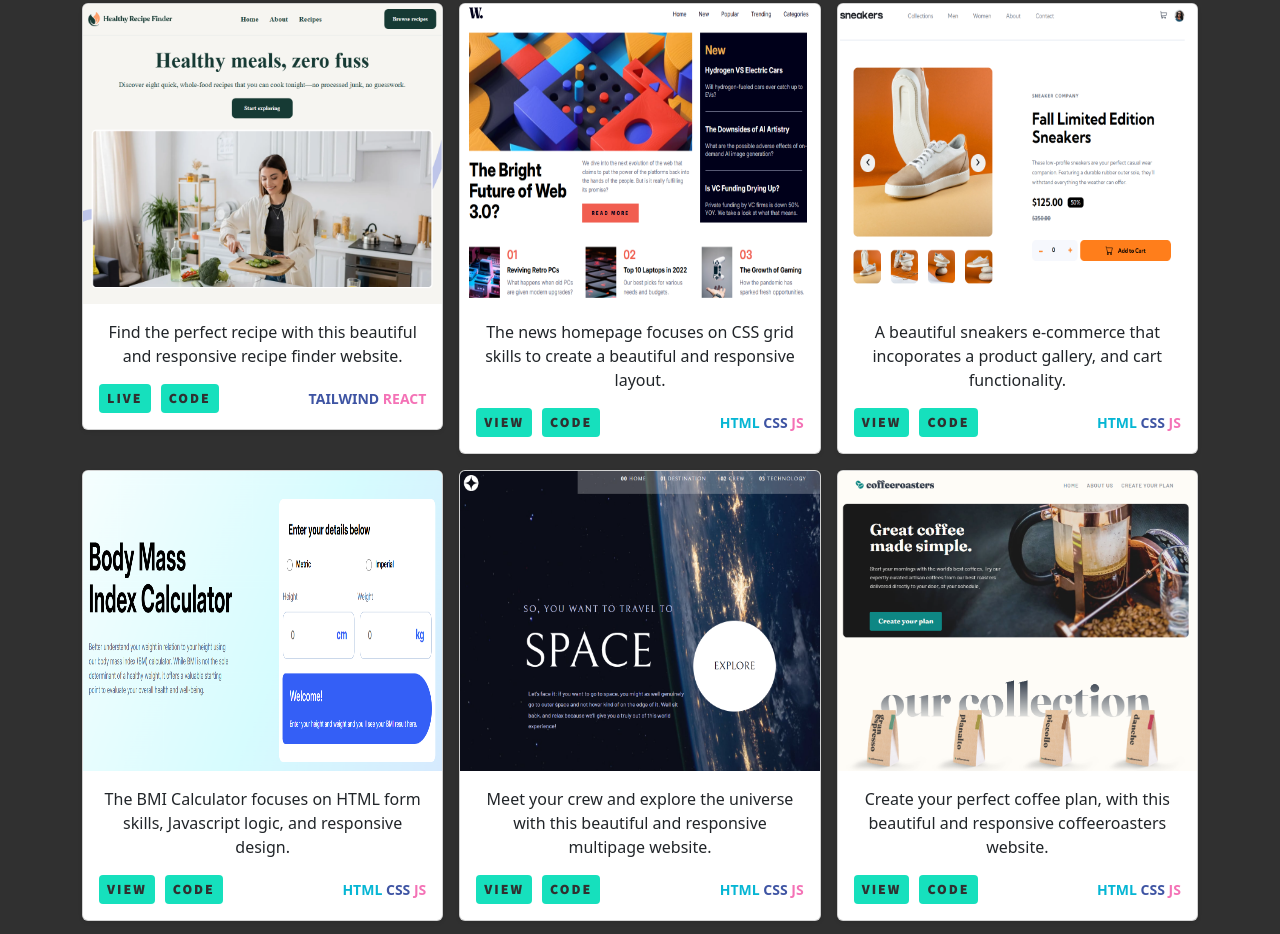
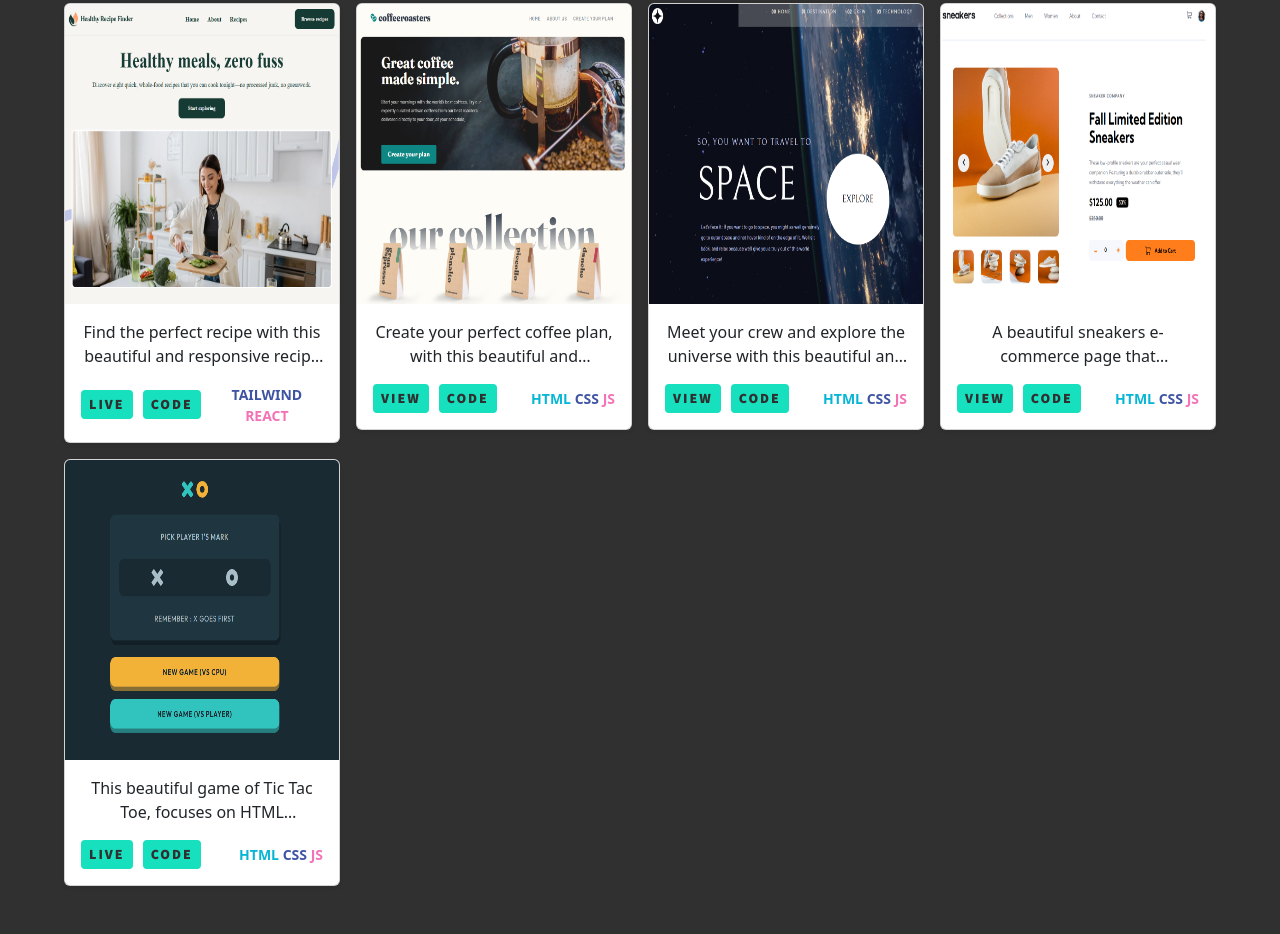
Before and after one commit to joeleg96/2025-web-dev-portfolio, a plain HTML site: page index.html in a window 1280 px wide. Shown: the part 1529-2463 px from the top of the page. Drawn offline with nearby package versions, Linux system fonts and the light colour scheme.

Commit message:
improved project grid

```diff
--- a/css/style.css
+++ b/css/style.css
@@ -463,9 +463,16 @@ header {
 /* Portfolio */
 
 .card-container {
-    min-width: 300px;
+    width: 435px;
     margin-left: auto;
     margin-right: auto;
+}
+
+.line-clamp-2 {
+  display: -webkit-box;
+  -webkit-line-clamp: 2; /* number of lines */
+  -webkit-box-orient: vertical;
+  overflow: hidden;
 }
 
 @media screen and (min-width: 768px) {
--- a/index.html
+++ b/index.html
@@ -80,14 +80,16 @@
     <div class="album py-5">
     <div class="container">
 
-      <div class="row row-cols-1 row-cols-sm-2 row-cols-md-3 g-3">
 
+    </div>
+
+    <div class="row row-cols-1 row-cols-md-2 row-cols-lg-3 row-cols-xl-4 g-3">
       <!-- Portfolio Item 01 -->
-        <div class="col card-container">
+      <div class="col">
          <div class="card shadow-sm">
             <img class="bd-placeholder-img card-img-top" src="./images/recipe-finder-screenshot.PNG" height="300">
             <div class="card-body">
-              <p class="card-text">Find the perfect recipe with this beautiful and responsive recipe finder website.</p>
+              <p class="card-text line-clamp-2">Find the perfect recipe with this beautiful and responsive recipe finder website.</p>
                <div class="d-flex justify-content-between align-items-center">
                  <div class="btn-group">
                   <a href="https://joeleg96.github.io/recipe-finder/" target="_blank"><button id="btn" type="button" class="btn btn-sm btn-outline-secondary">Live</button></a>
@@ -100,15 +102,15 @@
         </div>
 
         <!-- Portfolio Item 02 -->
-        <div class="col card-container">
+        <div class="col">
          <div class="card shadow-sm">
-            <img class="bd-placeholder-img card-img-top" src="./images/news-landing-page-screenshot.PNG" height="300">
+            <img class="bd-placeholder-img card-img-top" src="./images/coffee-roasters-screenshot.PNG" height="300">
             <div class="card-body">
-              <p class="card-text">The news homepage focuses on CSS grid skills to create a beautiful and responsive layout.</p>
+              <p class="card-text line-clamp-2">Create your perfect coffee plan, with this beautiful and responsive coffeeroasters website.</p>
                <div class="d-flex justify-content-between align-items-center">
                  <div class="btn-group">
-                  <a href="https://joeleg96.github.io/news-homepage-main/" target="_blank"><button id="btn" type="button" class="btn btn-sm btn-outline-secondary">View</button></a>
-                  <a href="https://github.com/joeleg96/news-homepage-main" target="_blank"><button id="btn" type="button" class="btn btn-sm btn-outline-secondary">Code</button></a>
+                  <a href="https://joeleg96.github.io/coffeeroasters-site/index.html" target="_blank"><button id="btn" type="button" class="btn btn-sm btn-outline-secondary">View</button></a>
+                  <a href="https://github.com/joeleg96/coffeeroasters-site" target="_blank"><button id="btn" type="button" class="btn btn-sm btn-outline-secondary">Code</button></a>
                 </div>
                 <small class="text-body-secondary"><span class="html-span">HTML</span><span class="css-span"> CSS</span><span class="js-span"> JS</span></small>
               </div>
@@ -117,11 +119,28 @@
         </div>
 
         <!-- Portfolio Item 03 -->
-        <div class="col card-container">
+        <div class="col">
+         <div class="card shadow-sm">
+            <img class="bd-placeholder-img card-img-top" src="./images/space-tourism-screenshot.PNG" height="300">
+            <div class="card-body">
+              <p class="card-text line-clamp-2">Meet your crew and explore the universe with this beautiful and responsive multipage website.</p>
+               <div class="d-flex justify-content-between align-items-center">
+                 <div class="btn-group">
+                  <a href="https://joeleg96.github.io/space-tourism-website/" target="_blank"><button id="btn" type="button" class="btn btn-sm btn-outline-secondary">View</button></a>
+                  <a href="https://github.com/joeleg96/space-tourism-website" target="_blank"><button id="btn" type="button" class="btn btn-sm btn-outline-secondary">Code</button></a>
+                </div>
+                <small class="text-body-secondary"><span class="html-span">HTML</span><span class="css-span"> CSS</span><span class="js-span"> JS</span></small>
+              </div>
+            </div>
+          </div>
+        </div>
+
+        <!-- Portfolio Item 04 -->
+        <div class="col">
          <div class="card shadow-sm">
             <img class="bd-placeholder-img card-img-top" src="./images/sneakers-e-commerce-screenshot.PNG" height="300">
             <div class="card-body">
-              <p class="card-text">A beautiful sneakers e-commerce that incoporates a product gallery, and cart functionality.</p>
+              <p class="card-text line-clamp-2">A beautiful sneakers e-commerce page that incoporates a product gallery, and cart functionality.</p>
                <div class="d-flex justify-content-between align-items-center">
                  <div class="btn-group">
                   <a href="https://joeleg96.github.io/ecommerce-product-page-main/" target="_blank"><button id="btn" type="button" class="btn btn-sm btn-outline-secondary">View</button></a>
@@ -133,63 +152,12 @@
           </div>
         </div>
 
-        <!-- Portfolio Item 04 -->
-        <div class="col card-container">
-          <div class="card shadow-sm">
-            <img class="bd-placeholder-img card-img-top" src="./images/bmi-screenshot.PNG" height="300">
-            <div class="card-body">
-              <p class="card-text">The BMI Calculator focuses on HTML form skills, Javascript logic, and responsive design.</p>
-              <div class="d-flex justify-content-between align-items-center">
-                <div class="btn-group">
-                  <a href="https://joeleg96.github.io/bmi-calculator/" target="_blank"><button id="btn" type="button" class="btn btn-sm btn-outline-secondary">View</button></a>
-                  <a href="https://github.com/joeleg96/bmi-calculator" target="_blank"><button id="btn" type="button" class="btn btn-sm btn-outline-secondary">Code</button></a>
-                </div>
-                <small class="text-body-secondary"><span class="html-span">HTML</span><span class="css-span"> CSS</span><span class="js-span"> JS</span></small>
-              </div>
-            </div>
-          </div>
-        </div>
-
         <!-- Portfolio Item 05 -->
-        <div class="col card-container">
-          <div class="card shadow-sm">
-            <img class="bd-placeholder-img card-img-top" src="./images/space-tourism-screenshot.PNG" height="300">
-            <div class="card-body">
-              <p class="card-text">Meet your crew and explore the universe with this beautiful and responsive multipage website.</p>
-              <div class="d-flex justify-content-between align-items-center">
-                <div class="btn-group">
-                  <a href="https://joeleg96.github.io/space-tourism-website/" target="_blank"><button id="btn" type="button" class="btn btn-sm btn-outline-secondary">View</button></a>
-                  <a href="https://github.com/joeleg96/space-tourism-website" target="_blank"><button id="btn" type="button" class="btn btn-sm btn-outline-secondary">Code</button></a>
-                </div>
-                <small class="text-body-secondary"><span class="html-span">HTML</span><span class="css-span"> CSS</span><span class="js-span"> JS</span></small>
-              </div>
-            </div>
-          </div>
-        </div>
-
-        <!-- Portfolio Item 06 -->
-        <div class="col card-container">
-          <div class="card shadow-sm">
-            <img class="bd-placeholder-img card-img-top" src="./images/coffee-roasters-screenshot.PNG" height="300">
-            <div class="card-body">
-              <p class="card-text">Create your perfect coffee plan, with this beautiful and responsive coffeeroasters website.</p>
-              <div class="d-flex justify-content-between align-items-center">
-                <div class="btn-group">
-                  <a href="https://joeleg96.github.io/coffeeroasters-site/index.html" target="_blank"><button id="btn" type="button" class="btn btn-sm btn-outline-secondary">View</button></a>
-                  <a href="https://github.com/joeleg96/coffeeroasters-site" target="_blank"><button id="btn" type="button" class="btn btn-sm btn-outline-secondary">Code</button></a>
-                </div>
-                <small class="text-body-secondary"><span class="html-span">HTML</span><span class="css-span"> CSS</span><span class="js-span"> JS</span></small>
-              </div>
-            </div>
-          </div>
-        </div>
-
-        <!-- Portfolio Item 07 -->
-        <div class="col card-container">
+        <div class="col">
          <div class="card shadow-sm">
             <img class="bd-placeholder-img card-img-top" src="./images/tic-tac-toe-screenshot.PNG" height="300">
             <div class="card-body">
-              <p class="card-text">This beautiful game of Tic Tac Toe, focuses on HTML semantics, CSS grid layout, and Javascript logic.</p>
+              <p class="card-text line-clamp-2">This beautiful game of Tic Tac Toe, focuses on HTML semantics, CSS grid layout, and Javascript logic.</p>
                <div class="d-flex justify-content-between align-items-center">
                  <div class="btn-group">
                   <a href="https://joeleg96.github.io/tic-tac-toe-game/" target="_blank"><button id="btn" type="button" class="btn btn-sm btn-outline-secondary">Live</button></a>
@@ -201,10 +169,24 @@
           </div>
         </div>
 
-
-
+        <!-- Portfolio Item 06 -->
+        <!-- <div class="col">
+         <div class="card shadow-sm">
+            <img class="bd-placeholder-img card-img-top" src="" height="300">
+            <div class="card-body">
+              <p class="card-text line-clamp-2">This is a wider card with supporting text below as a natural lead-in to additional content. This content is a little bit longer.</p>
+               <div class="d-flex justify-content-between align-items-center">
+                 <div class="btn-group">
+                  <a href="" target="_blank"><button id="btn" type="button" class="btn btn-sm btn-outline-secondary">Live</button></a>
+                  <a href="" target="_blank"><button id="btn" type="button" class="btn btn-sm btn-outline-secondary">Code</button></a>
+                </div>
+                <small class="text-body-secondary"><span class="html-span">HTML</span><span class="css-span"> CSS</span><span class="js-span"> JS</span></small>
               </div>
             </div>
+          </div>
+        </div> -->
+    </div>
+
 
 
   <!--Footer-->
```
Lines whose indentation alone changed are shown as unchanged.
